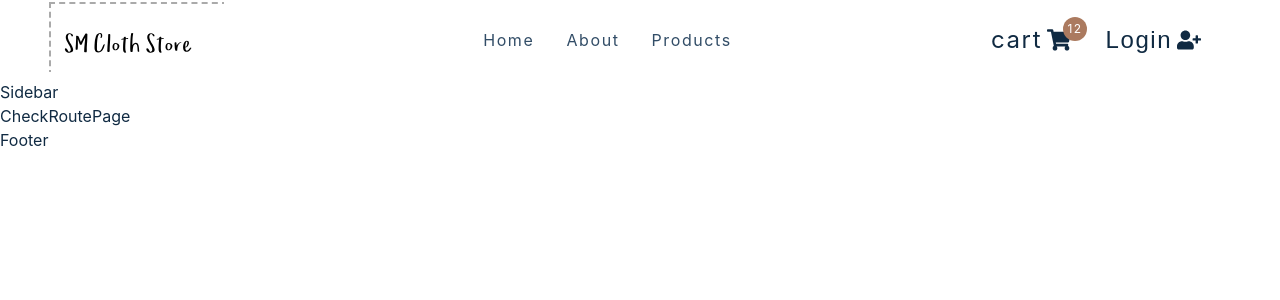
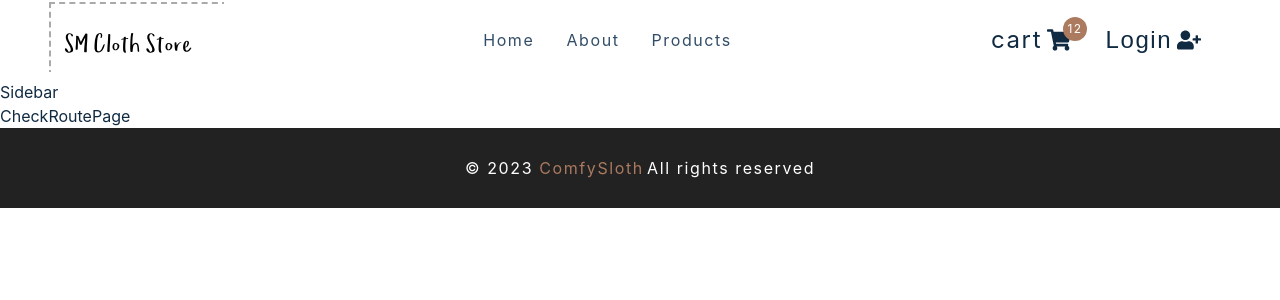
Before and after one commit to shaikat17/sm-cloth-store-react, a React (Vite) app: page /checkout in a window 1280 px wide. Shown: the top 300 px of the page. Built offline with nearby package versions, Linux system fonts and the light colour scheme.

Commit message:
Footer added.

```diff
--- a/src/components/Footer.jsx
+++ b/src/components/Footer.jsx
@@ -1,9 +1,40 @@
 import React from 'react'
+import styled from 'styled-components'
 
 const Footer = () => {
   return (
-    <div>Footer</div>
+    <Container>
+      <h5>
+        &copy; {new Date().getFullYear()}
+        <span> ComfySloth </span>
+      </h5>
+      <h5>All rights reserved</h5>
+    </Container>
   )
 }
 
+const Container = styled.footer`
+  height: 5rem;
+  display: flex;
+  flex-direction: column;
+  justify-content: center;
+  align-items: center;
+  background: var(--clr-black);
+  text-align: center;
+  span {
+    color: var(--clr-primary-5);
+  }
+  h5 {
+    color: var(--clr-white);
+    margin: 0.1rem;
+
+    font-weight: 400;
+    text-transform: none;
+    line-height: 1.25;
+  }
+  @media (min-width: 776px) {
+    flex-direction: row;
+  }
+`
+
 export default Footer
```
